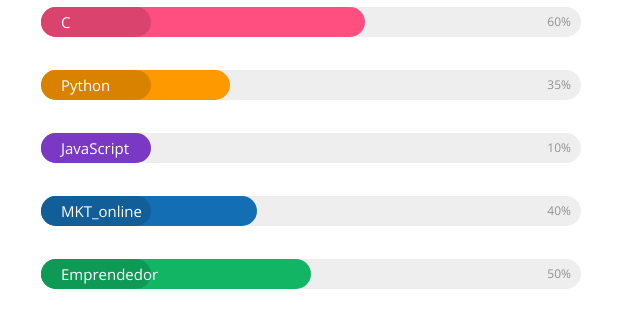
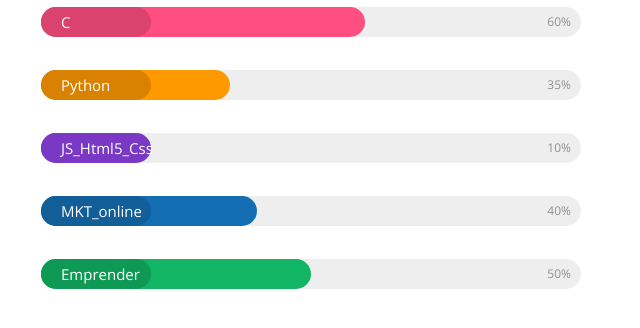
Before and after one commit to resourceldg/resourceldg.github.io, a plain HTML site: page index.html in a window 1280 px wide. Shown: the part 1320-1648 px from the top of the page, 614-1254 px from the left. Drawn offline with nearby package versions, Linux system fonts and the light colour scheme.

Commit message:
style.css 116

```diff
--- a/index.html
+++ b/index.html
@@ -249,7 +249,7 @@
 			</div> <!-- End Skill Bar -->
 
 			<div class="skillbar clearfix " data-percent="10%">
-				<div class="skillbar-title" style="background: #8e43e7;"><span>JavaScript</span></div>
+				<div class="skillbar-title" style="background: #8e43e7;"><span>JS_Html5_Css</span></div>
 				<div class="skillbar-bar" style="background: #8e43e7;"></div>
 				<div class="skill-bar-percent">10%</div>
 			</div> <!-- End Skill Bar -->
@@ -261,7 +261,7 @@
 			</div> <!-- End Skill Bar -->
 
 			<div class="skillbar clearfix " data-percent="50%">
-				<div class="skillbar-title" style="background: #11b563;"><span>Emprendedor</span></div>
+				<div class="skillbar-title" style="background: #11b563;"><span>Emprender</span></div>
 				<div class="skillbar-bar" style="background: #11b563;"></div>
 				<div class="skill-bar-percent">50%</div>
 			</div> <!-- End Skill Bar -->
```
